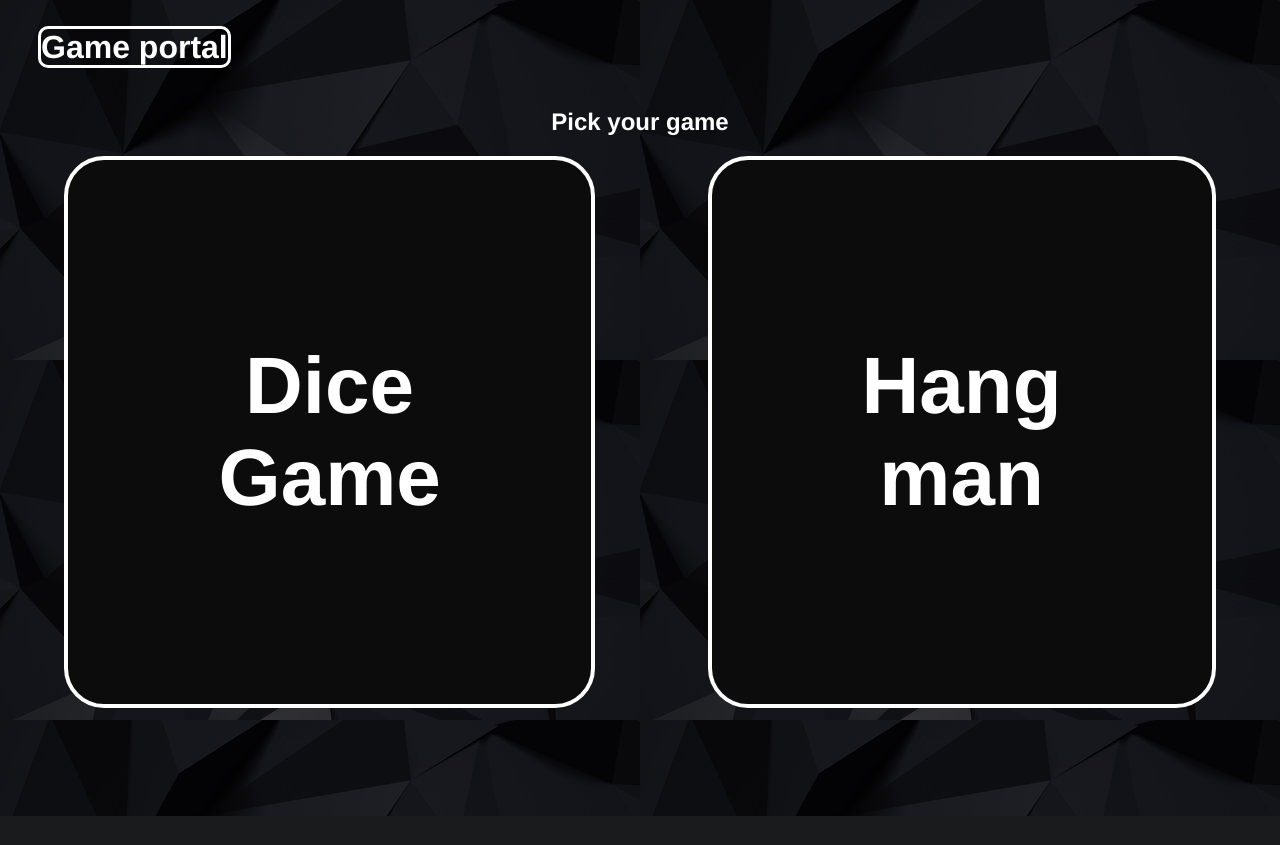
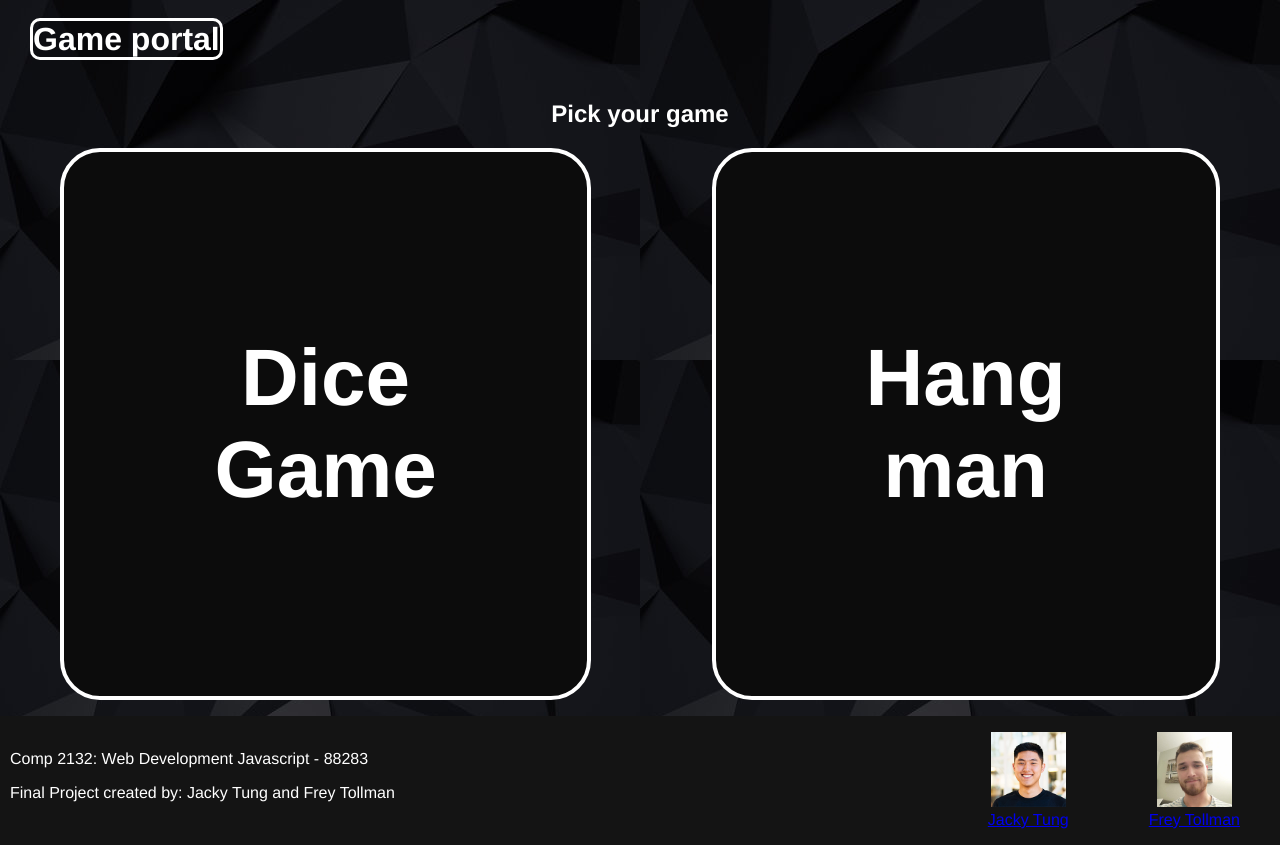
Before and after one commit to FreyCT/COMP2132_Final_Project, a plain HTML site: page index.html in a window 1280 px wide. Before the commit the page ends 816 px from the top, so only its background shows below. Drawn offline with Linux system fonts and the light colour scheme.

Commit message:
linkedin!

```diff
--- a/index.html
+++ b/index.html
@@ -25,6 +25,31 @@
 				</section>
 			</main>
 			<footer>
+				<div>
+					<br>
+					<p>Comp 2132: Web Development Javascript - 88283</p>
+					<p> Final Project created by: Jacky Tung and Frey Tollman</p>
+				</div>
+				<div id="footer-student">
+					<a href="https://www.linkedin.com/in/jacky-ys-tung/">
+						<figure>
+							<img src="images/jacky.jpg"
+								alt=""
+								id=""
+								class="footer-image" />
+							<figcaption>Jacky Tung</figcaption>
+						</figure>
+					</a>
+					<a href="https://www.linkedin.com/in/freyden-tolman-332990bb/">
+						<figure>
+							<img src="images/Frey.jpg"
+								alt=""
+								id=""
+								class="footer-image" />
+							<figcaption>Frey Tollman</figcaption>
+						</figure>
+					</a>
+				</div>
 			</footer>
 		</div>
 	</body>
--- a/styles/style.scss
+++ b/styles/style.scss
@@ -1,3 +1,11 @@
+@charset "utf-8";
+html {
+  box-sizing: border-box;
+}
+*, *:before, *:after {
+  box-sizing: inherit;
+}
+
 h1{
 	padding-left: 30px;
 
@@ -10,6 +18,15 @@ h1{
 	// background-color: $background-color;
 	}
 }
+
+body{
+    margin: 0px;
+}
+
+main{
+	flex: 1;
+}
+
 
 h2{
 	text-align: center;
@@ -50,6 +67,25 @@ ul{
 	}
 }
 
+footer{
+    background-color: rgb(20, 20, 20);
+    display: flex;
+	justify-content: space-between;
+	a:visited{
+		color: white;
+	}
+	p{
+		margin-left: 10px;
+	}
+	#footer-student{
+		display: flex;
+		text-align: center;
+	}
+	.footer-image{
+		max-width: 75px;
+	}
+}
+
 #game a{
 	padding: 180px 150px 180px;
 	font-size: 80px;
```
Also changed, not shown: dicegame.html (+25 -0 lines), hangman.html (+25 -0 lines), images/Frey.jpg (added), images/jacky.jpg (added), styles/style.css, styles/style.min.css, 2 other files.
